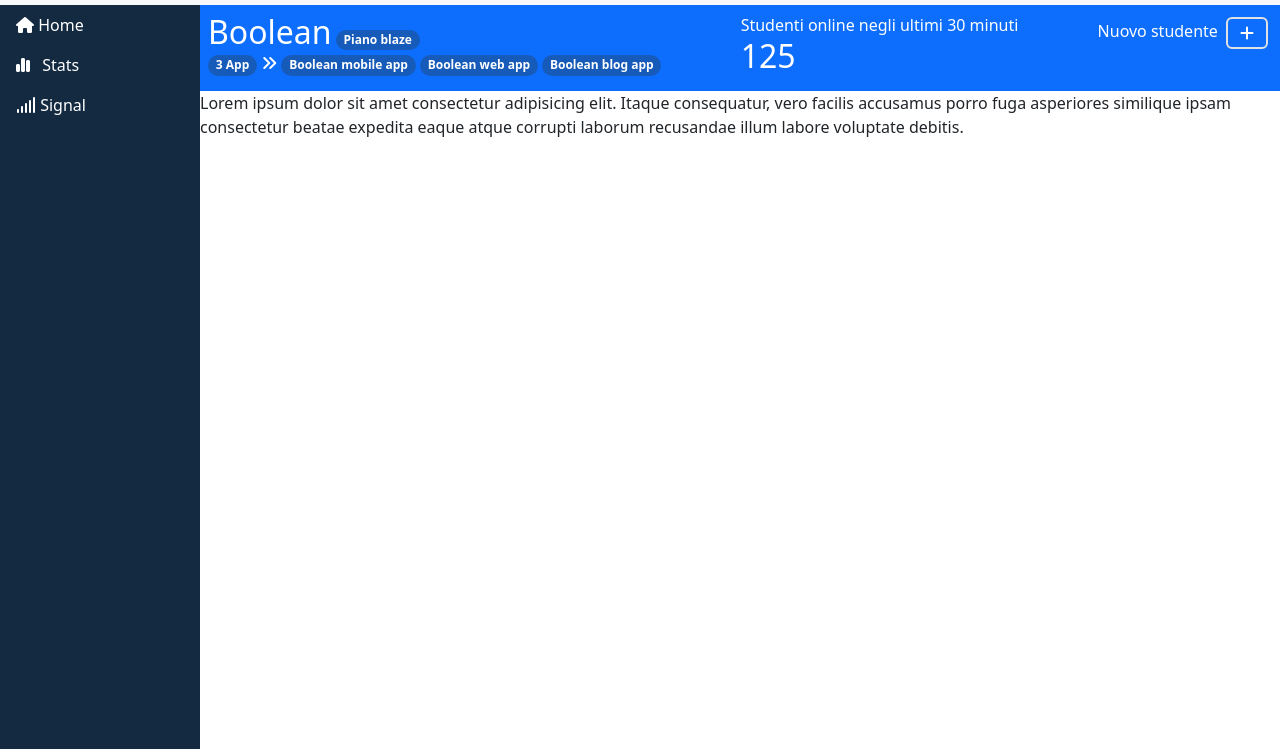
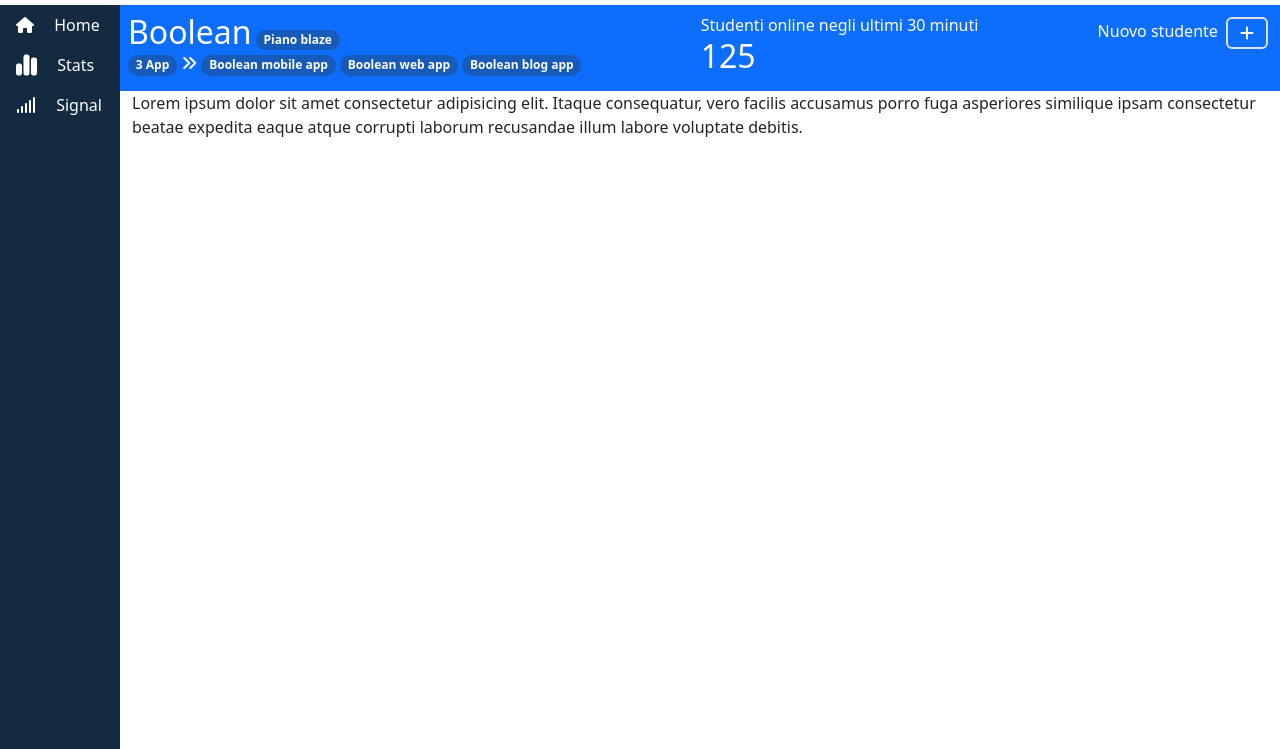
Before and after one commit to Pis4ni/html-css-bootstrap-dashboard, a plain HTML site: page index.html in a window 1280 px wide. Shown: the part 51-800 px from the top of the page. Drawn offline with nearby package versions, Linux system fonts and the light colour scheme.

Commit message:
fix: left nav-bar

```diff
--- a/css/style.css
+++ b/css/style.css
@@ -6,10 +6,10 @@
 #body{
     height: calc(100vh - 56px);
 }
-
+#link-list a,
 #l-nav{
     background-color:#142a40 ;
-    min-width: 200px
+    min-width: 120px
 
 }
 
--- a/index.html
+++ b/index.html
@@ -73,28 +73,44 @@
             <div class="d-flex h-100">
 
                 <!--* ------ nav ------ -->
-                <nav class="h-100" id="l-nav">
-                    <ul class="nav flex-column text-align-center">
-                        <li class="nav-item">
-                          <a class="nav-link active text-white" aria-current="page" href="#">
-                            <i class="fa-solid fa-home"></i> Home
+                <nav class="h-100" id="l-nav" class="">
+
+                    <div class="list-group" id="link-list">
+                        <a href="#" class="list-group-item list-group-item-action border-0 rounded-0 text-white" aria-current="true">
+                            <i class="fa-solid fa-home me-3"></i>&nbsp;Home
+                        </a>
+                        <a href="#" class="list-group-item list-group-item-action border-0 rounded-0 text-white">
+                            <i class="fa-solid fa-chart-simple fa-xl me-3"></i>&nbsp;Stats
+                        </a>
+                        <a href="#" class="list-group-item list-group-item-action border-0 rounded-0 text-white">
+                            <i class="fa-solid fa-signal me-3"></i>&nbsp;Signal
+                        </a>
+                      </div>
+
+
+<!--main       secondary version
+
+                    <ul class="nav flex-column text-align-center align-items-center">
+                        <li class="nav-item d-flex ">
+                          <a class="nav-link active text-secondary" aria-current="page" href="#">
+                            <i class="fa-solid fa-home me-3"></i>&nbsp;Home
                           </a>
                         </li>
-                        <li class="nav-item">
-                          <a class="nav-link text-white" aria-current="page" href="#">
-                            <i class="fa-solid fa-chart-simple me-2"></i> Stats
+                        <li class="nav-item d-flex ">
+                          <a class="nav-link text-secondary" aria-current="page" href="#">
+                            <i class="fa-solid fa-chart-simple fa-xl me-4"></i>&nbsp;Stats
                           </a>
                         </li>
-                        <li class="nav-item">
-                          <a class="nav-link text-white" aria-current="page" href="#">
-                            <i class="fa-solid fa-signal"></i> Signal
+                        <li class="nav-item d-flex ">
+                          <a class="nav-link text-secondary" aria-current="page" href="#">
+                            <i class="fa-solid fa-signal me-3"></i>&nbsp;Signal
                           </a>
                         </li>
-                      </ul>
+                      </ul> -->
                 </nav>
 
                 <!--* ------ main ------ -->
-                <section id="display">
+                <div id="display" class="">
                     <!--*----- heading info----- -->
                     <div class="bg-primary w-100 d-flex justify-content-between align-items-start text-white p-2 ">
                         <div class="flex-shrink-1" >
@@ -121,10 +137,10 @@
                     </div>
 
                     <!--* ------ main ------ -->
-                    <div>
+                    <div class="container-fluid">
                         Lorem ipsum dolor sit amet consectetur adipisicing elit. Itaque consequatur, vero facilis accusamus porro fuga asperiores similique ipsam consectetur beatae expedita eaque atque corrupti laborum recusandae illum labore voluptate debitis.
                     </div>
-                </section>
+                </div>
             </div>
         </main>
     </body>
```
